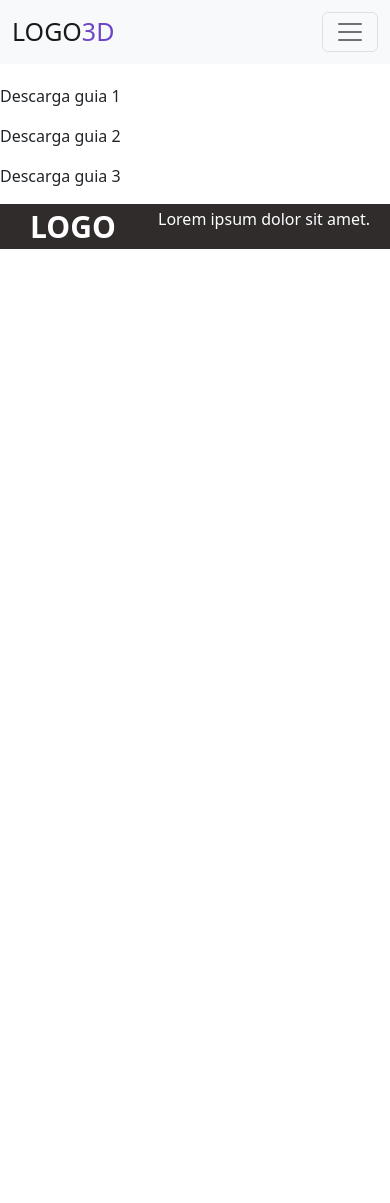
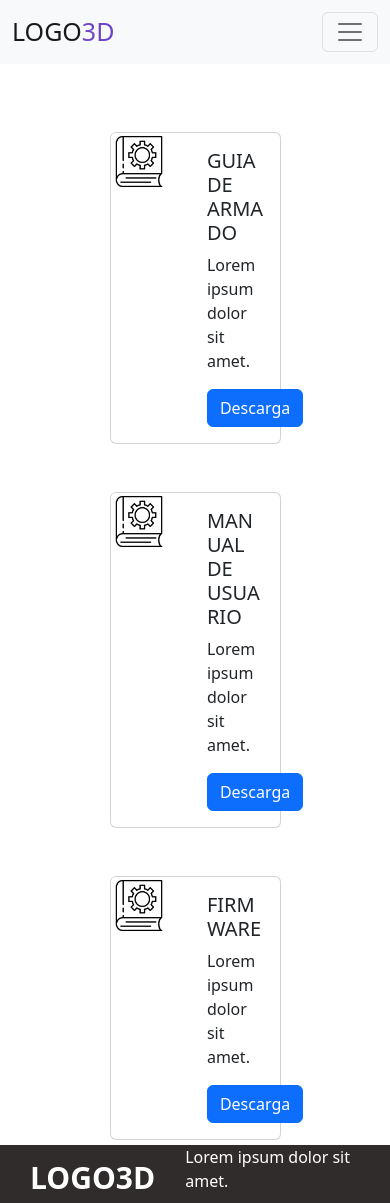
Before and after one commit to gomezsergio14/impresoras-3d-Gomez-Sergio, a plain HTML site: page paginas/recursos.html in a window 390 px wide. Before the commit the page ends 844 px from the top, so only its background shows below. Drawn offline with nearby package versions, Linux system fonts and the light colour scheme.

Commit message:
agregado de responsive para página recursos

```diff
--- a/css/estilos.css
+++ b/css/estilos.css
@@ -111,7 +111,22 @@ footer p{
     display: inline-block;
     padding-right: 20px;
 }
+/**===========================================**/
+
+/**PAGINA RECURSOS**/
+.recursos-main{
+    height: 120vh;
+
+}
+
+
 /**MEDIA QUERIES**/
+@media screen and (max-width:1399px){
+
+}
+@media screen and (max-width:1199px){
+
+}
 @media screen and (max-width:991px){
     .img-main{
         display: none;
@@ -131,4 +146,12 @@ footer p{
     .texto-main{
         color:whitesmoke
     }
+   /** .recursos-main{
+        height: 120vh;
+    }**/
 }
+@media screen and (max-width:366px){
+    /**.recursos-main{
+        height: 140vh;
+    }**/
+}
--- a/paginas/recursos.html
+++ b/paginas/recursos.html
@@ -40,33 +40,62 @@
               </div>
             </div>
           </nav>
-        <!--
-        <a href="../index.html" class="logo">LOGO<span>3D</span></a>
-        <nav>
-            <ul>
-                <li><a href="../index.html">INICIO</a></li>
-                <li><a href="./sobrenosotros.html">SOBRE NOSOTROS</a></li>
-                <li><a href="./servicios.html">SERVICIOS</a></li>
-                <li><a href="./recursos.html">RECURSOS</a></li>
-                <li><a href="./contacto.html">CONTACTO</a></li>
-            </ul>
-        </nav>
-        <img src="../imagenes/menu.png" alt="boton menu">
-        -->
     </header>
-    <main class="main__recursos">
+    <main class="container-fluid recursos-main">
+        <div class="container carta-horizontal mt-5 mb-5 d-flex justify-content-center">
+          <div class="card" style="width: 50%;">
+              <div class="row no-gutters">
+                  <div class="col-5 col-sm-5">
+                      <img class="card-img" src="../imagenes/manual de usuario.jpg" alt="Suresh Dasari Card">
+                  </div>
+                  <div class="col-7 col-sm-7">
+                      <div class="card-body">
+                          <h5 class="card-title">GUIA DE ARMADO</h5>
+                          <p class="card-text">Lorem ipsum dolor sit amet.</p>
+                          <a href="#" class="btn btn-primary">Descarga</a>
+                      </div>
+                  </div>
+              </div>
+          </div>
+        </div>
 
-             <p>Descarga guia 1</p>
+        <div class="container carta-horizontal mb-5 d-flex justify-content-center">
+          <div class="card" style="width: 50%;">
+              <div class="row no-gutters">
+                  <div class="col-5 col-sm-5">
+                      <img class="card-img" src="../imagenes/manual de usuario.jpg" alt="Suresh Dasari Card">
+                  </div>
+                  <div class="col-7 col-sm-7">
+                      <div class="card-body">
+                          <h5 class="card-title">MANUAL DE USUARIO</h5>
+                          <p class="card-text">Lorem ipsum dolor sit amet.</p>
+                          <a href="#" class="btn btn-primary">Descarga</a>
+                      </div>
+                  </div>
+              </div>
+          </div>
+        </div>
 
-
-             <p>Descarga guia 2</p>
-
-
-            <p>Descarga guia 3</p>
+        <div class="container carta-horizontal mb-5 d-flex justify-content-center">
+          <div class="card" style="width: 50%;">
+              <div class="row no-gutters">
+                  <div class="col-5 col-sm-5">
+                      <img class="card-img" src="../imagenes/manual de usuario.jpg" alt="Suresh Dasari Card">
+                  </div>
+                  <div class="col-7 col-sm-7">
+                      <div class="card-body">
+                          <h5 class="card-title">FIRMWARE</h5>
+                          <p class="card-text">Lorem ipsum dolor sit amet.</p>
+                          <a href="#" class="btn btn-primary">Descarga</a>
+                      </div>
+                  </div>
+              </div>
+          </div>
+        </div>
 
     </main>
     <footer>
-        <a href="../index.html" class="logo__footer">LOGO</a>
+        <a href="../index.html" class="logo__footer">LOGO3D</a>
         <p>Lorem ipsum dolor sit amet.</p>
     </footer>
 </body>
```
Also changed, not shown: imagenes/manual de usuario.jpg (added).
